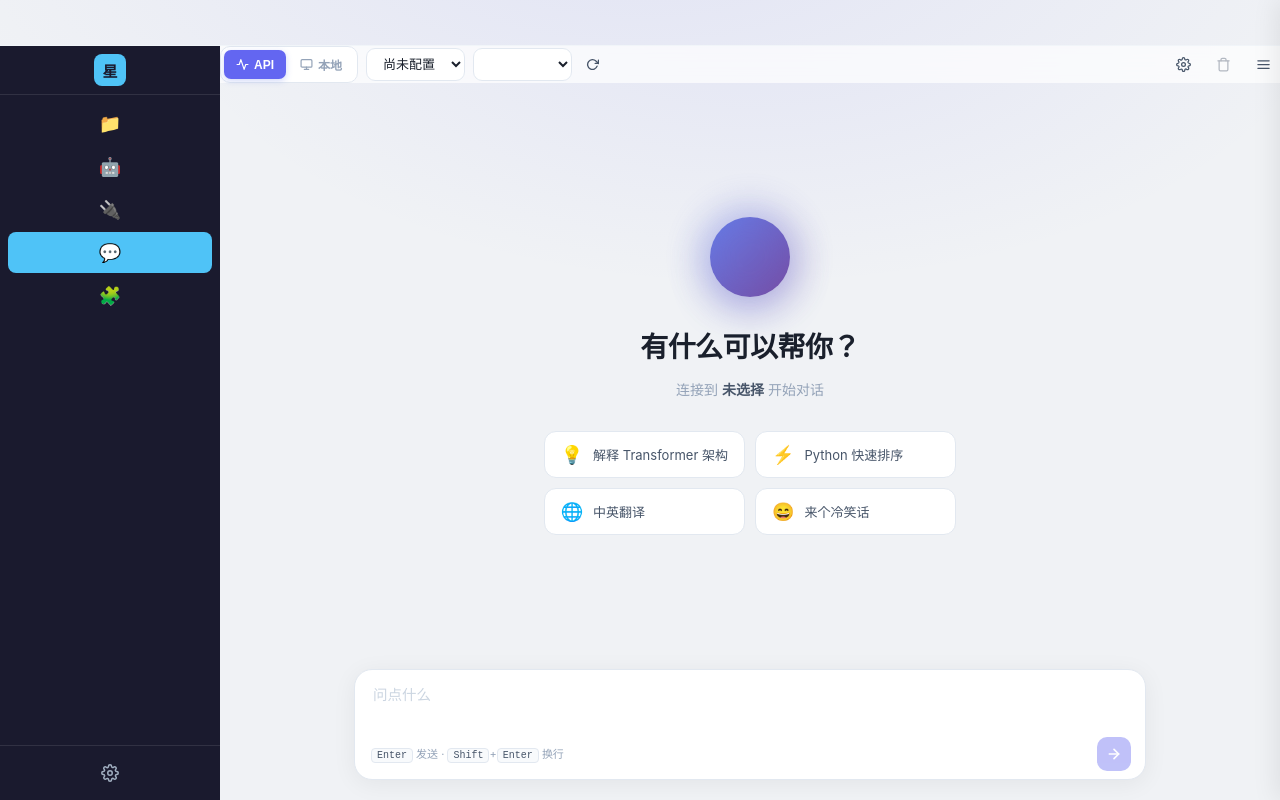
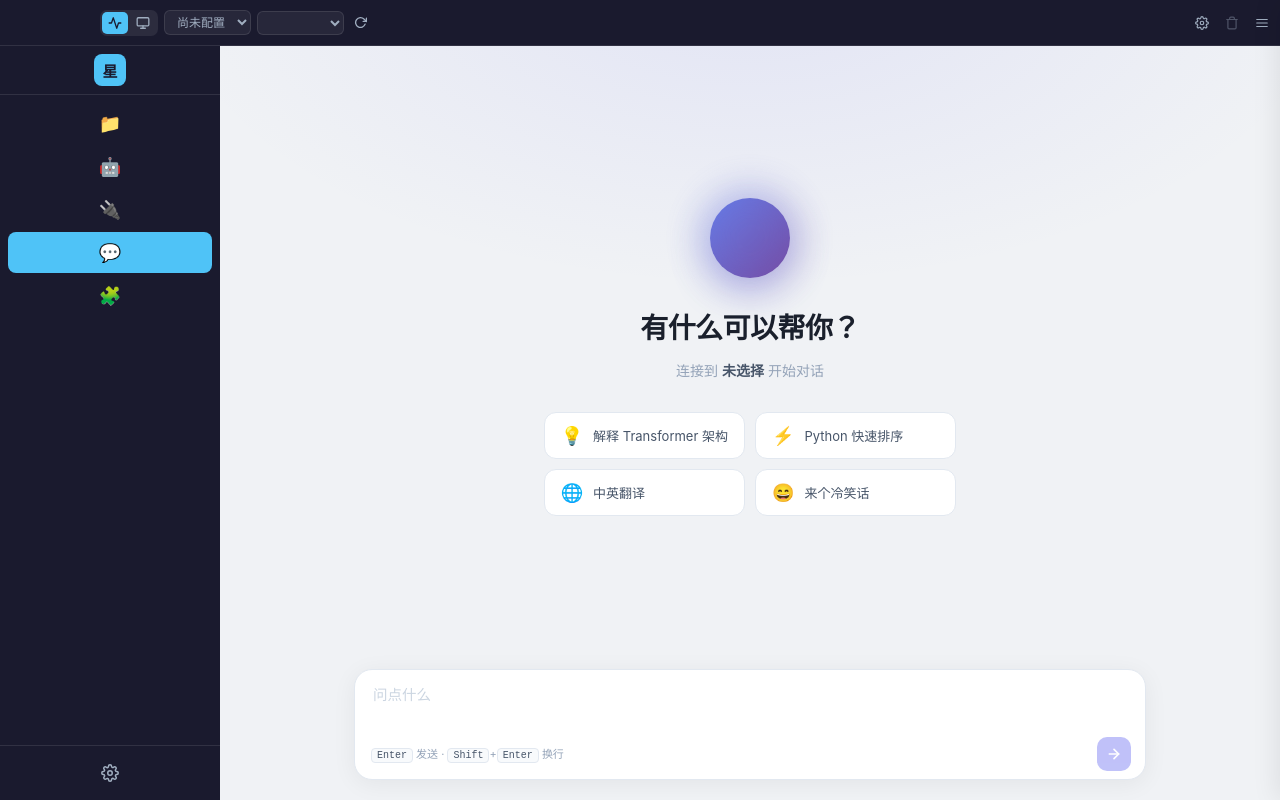
Before and after one commit to alanpaper/astra, a SvelteKit app: page /chat in a window 1280 px wide. Built offline with nearby package versions, Linux system fonts and the light colour scheme.

Commit message:
修改样式

```diff
--- a/src/routes/+layout.svelte
+++ b/src/routes/+layout.svelte
@@ -2,20 +2,13 @@
   import { page } from '$app/stores';
   import '../styles/global.css';
   import { initTheme } from '$lib/theme.svelte';
-  import { onMount, setContext } from 'svelte';
+  import { onMount } from 'svelte';
   import { goto } from '$app/navigation';
   import { invoke } from '@tauri-apps/api/core';
   let { children } = $props();
 
-  // 供子页面（如 chat）把工具栏挂载进顶部标题栏
-  const titlebar = $state<{ slotEl: HTMLElement | null; active: boolean }>({
-    slotEl: null,
-    active: false,
-  });
-  setContext('titlebar', titlebar);
-
-  let toolbarSlotEl: HTMLElement | null = null;
-  $effect(() => { titlebar.slotEl = toolbarSlotEl; });
+  // 标题栏插槽 id，暴露给 chat 页面 portal 使用
+  const titlebarSlotId = 'titlebar-slot';
 
   initTheme();
 
@@ -88,13 +81,10 @@
 </script>
 
 <div class="app-layout" class:collapsed={sidebarCollapsed}>
-  <!-- 顶部标题栏（可拖拽）；chat 页面会把工具栏挂载进来 -->
-  <header use:windowDrag class="title-bar" class:tall={titlebar.active}>
-    {#if titlebar.active}
-      <div class="title-bar-slot" bind:this={toolbarSlotEl}></div>
-    {:else}
-      <span class="title-bar-title">星野</span>
-    {/if}
+  <!-- 顶部标题栏（可拖拽） -->
+  <header use:windowDrag class="title-bar">
+    <span class="title-bar-title">星野</span>
+    <div id="titlebar-slot" class="title-bar-slot"></div>
   </header>
 
   <div class="app-body">
@@ -220,7 +210,7 @@
 
   /* ===== 顶部标题栏（可拖拽） ===== */
   .title-bar {
-    height: 38px;
+    height: 46px;
     background: var(--sidebar-bg);
     display: flex;
     align-items: center;
@@ -238,23 +228,31 @@
     letter-spacing: 0.5px;
     user-select: none;
     -webkit-user-select: none;
-  }
-
-  /* chat 页面：标题栏作为工具栏容器 */
-  .title-bar.tall {
-    height: 46px;
-    padding: 0 24px;
-    justify-content: stretch;
-    background: transparent;
-    border-bottom: 1px solid var(--border-light);
+    flex-shrink: 0;
   }
 
   .title-bar-slot {
+    display: none;
     flex: 1;
-    width: 100%;
     height: 100%;
+    align-items: center;
+    min-width: 0;
+  }
+
+  /* 有工具栏时隐藏标题，slot 占满整个 title bar */
+  .title-bar:has(.title-bar-slot:not(:empty)) {
+    justify-content: flex-start;
+    padding-left: 80px;
+    padding-right: 24px;
+  }
+
+  .title-bar:has(.title-bar-slot:not(:empty)) .title-bar-title {
+    display: none;
+  }
+
+  .title-bar:has(.title-bar-slot:not(:empty)) .title-bar-slot {
     display: flex;
-    align-items: center;
+    justify-content: stretch;
   }
 
   .sidebar {
--- a/src/routes/chat/+page.svelte
+++ b/src/routes/chat/+page.svelte
@@ -1,11 +1,11 @@
 <script lang="ts">
   import { invoke } from '@tauri-apps/api/core';
   import { listen } from '@tauri-apps/api/event';
-  import { onMount, onDestroy, tick, getContext } from 'svelte';
+  import { onMount, onDestroy, tick } from 'svelte';
   import MarkdownMessage from './MarkdownMessage.svelte';
 
-  // 把工具栏挂载到全局顶部标题栏
-  const titlebar = getContext<{ slotEl: HTMLElement | null; active: boolean }>('titlebar');
+  // 标题栏 slot id（layout 里定义）
+  const TITLEBAR_SLOT_ID = 'titlebar-slot';
 
   // ===== 类型 =====
   interface RunningModelInfo {
@@ -99,8 +99,6 @@
 
   // ===== 生命周期 =====
   onMount(async () => {
-    document.body.classList.add('chat-active');
-    if (titlebar) titlebar.active = true;
     await Promise.all([loadSessions(), loadRunningModels(), loadProviders()]);
 
     if (providers.length > 0) {
@@ -152,8 +150,6 @@
   });
 
   onDestroy(() => {
-    document.body.classList.remove('chat-active');
-    if (titlebar) titlebar.active = false;
     unlisteners.forEach((fn) => fn());
   });
 
@@ -491,11 +487,11 @@
     saveCurrentSession();
   }
 
-  // 把工具栏 DOM 移动到全局顶部标题栏插槽
+  // 工具栏 DOM 传送到全局标题栏
   $effect(() => {
-    const target = titlebar?.slotEl ?? null;
-    if (!toolbarEl || !target) return;
-    if (toolbarEl.parentElement !== target) {
+    if (!toolbarEl) return;
+    const target = document.getElementById(TITLEBAR_SLOT_ID);
+    if (target && toolbarEl.parentElement !== target) {
       target.appendChild(toolbarEl);
     }
   });
@@ -570,12 +566,10 @@
       <div class="tb-left">
         <div class="seg-control">
           <button class:active={sourceType === 'provider'} onclick={() => onSwitchType('provider')} title="API 提供者">
-            <svg width="13" height="13" viewBox="0 0 24 24" fill="none" stroke="currentColor" stroke-width="2.2" stroke-linecap="round" stroke-linejoin="round"><path d="M22 12h-4l-3 9L9 3l-3 9H2"/></svg>
-            API
+            <svg width="14" height="14" viewBox="0 0 24 24" fill="none" stroke="currentColor" stroke-width="2.2" stroke-linecap="round" stroke-linejoin="round"><path d="M22 12h-4l-3 9L9 3l-3 9H2"/></svg>
           </button>
           <button class:active={sourceType === 'model'} onclick={() => onSwitchType('model')} title="本地模型">
-            <svg width="13" height="13" viewBox="0 0 24 24" fill="none" stroke="currentColor" stroke-width="2.2" stroke-linecap="round" stroke-linejoin="round"><rect x="2" y="3" width="20" height="14" rx="2" ry="2"/><line x1="8" y1="21" x2="16" y2="21"/><line x1="12" y1="17" x2="12" y2="21"/></svg>
-            本地
+            <svg width="14" height="14" viewBox="0 0 24 24" fill="none" stroke="currentColor" stroke-width="2.2" stroke-linecap="round" stroke-linejoin="round"><rect x="2" y="3" width="20" height="14" rx="2" ry="2"/><line x1="8" y1="21" x2="16" y2="21"/><line x1="12" y1="17" x2="12" y2="21"/></svg>
           </button>
         </div>
 
@@ -589,7 +583,7 @@
             {/each}
           </select>
 
-          <div class="model-picker-group">
+          <div class="picker-group">
             <select
               class="picker mono"
               value={currentModelName}
@@ -632,13 +626,13 @@
       <!-- 右侧：功能按钮 -->
       <div class="tb-right">
         <button class="icon-btn" class:active={showSettings} onclick={() => (showSettings = !showSettings)} title="参数设置" aria-label="参数设置">
-          <svg width="15" height="15" viewBox="0 0 24 24" fill="none" stroke="currentColor" stroke-width="2" stroke-linecap="round" stroke-linejoin="round"><circle cx="12" cy="12" r="3"/><path d="M19.4 15a1.65 1.65 0 0 0 .33 1.82l.06.06a2 2 0 0 1 0 2.83 2 2 0 0 1-2.83 0l-.06-.06a1.65 1.65 0 0 0-1.82-.33 1.65 1.65 0 0 0-1 1.51V21a2 2 0 0 1-2 2 2 2 0 0 1-2-2v-.09A1.65 1.65 0 0 0 9 19.4a1.65 1.65 0 0 0-1.82.33l-.06.06a2 2 0 0 1-2.83 0 2 2 0 0 1 0-2.83l.06-.06A1.65 1.65 0 0 0 4.68 15a1.65 1.65 0 0 0-1.51-1H3a2 2 0 0 1-2-2 2 2 0 0 1 2-2h.09A1.65 1.65 0 0 0 4.6 9a1.65 1.65 0 0 0-.33-1.82l-.06-.06a2 2 0 0 1 0-2.83 2 2 0 0 1 2.83 0l.06.06A1.65 1.65 0 0 0 9 4.68a1.65 1.65 0 0 0 1-1.51V3a2 2 0 0 1 2-2 2 2 0 0 1 2 2v.09a1.65 1.65 0 0 0 1 1.51 1.65 1.65 0 0 0 1.82-.33l.06-.06a2 2 0 0 1 2.83 0 2 2 0 0 1 0 2.83l-.06.06a1.65 1.65 0 0 0-.33 1.82V9a1.65 1.65 0 0 0 1.51 1H21a2 2 0 0 1 2 2 2 2 0 0 1-2 2h-.09a1.65 1.65 0 0 0-1.51 1z"/></svg>
+          <svg width="14" height="14" viewBox="0 0 24 24" fill="none" stroke="currentColor" stroke-width="2" stroke-linecap="round" stroke-linejoin="round"><circle cx="12" cy="12" r="3"/><path d="M19.4 15a1.65 1.65 0 0 0 .33 1.82l.06.06a2 2 0 0 1 0 2.83 2 2 0 0 1-2.83 0l-.06-.06a1.65 1.65 0 0 0-1.82-.33 1.65 1.65 0 0 0-1 1.51V21a2 2 0 0 1-2 2 2 2 0 0 1-2-2v-.09A1.65 1.65 0 0 0 9 19.4a1.65 1.65 0 0 0-1.82.33l-.06.06a2 2 0 0 1-2.83 0 2 2 0 0 1 0-2.83l.06-.06A1.65 1.65 0 0 0 4.68 15a1.65 1.65 0 0 0-1.51-1H3a2 2 0 0 1-2-2 2 2 0 0 1 2-2h.09A1.65 1.65 0 0 0 4.6 9a1.65 1.65 0 0 0-.33-1.82l-.06-.06a2 2 0 0 1 0-2.83 2 2 0 0 1 2.83 0l.06.06A1.65 1.65 0 0 0 9 4.68a1.65 1.65 0 0 0 1-1.51V3a2 2 0 0 1 2-2 2 2 0 0 1 2 2v.09a1.65 1.65 0 0 0 1 1.51 1.65 1.65 0 0 0 1.82-.33l.06-.06a2 2 0 0 1 2.83 0 2 2 0 0 1 0 2.83l-.06.06a1.65 1.65 0 0 0-.33 1.82V9a1.65 1.65 0 0 0 1.51 1H21a2 2 0 0 1 2 2 2 2 0 0 1-2 2h-.09a1.65 1.65 0 0 0-1.51 1z"/></svg>
         </button>
         <button class="icon-btn" onclick={handleClear} disabled={isSending || messages.length === 0} title="清空对话" aria-label="清空对话">
-          <svg width="15" height="15" viewBox="0 0 24 24" fill="none" stroke="currentColor" stroke-width="2" stroke-linecap="round" stroke-linejoin="round"><polyline points="3 6 5 6 21 6"/><path d="M19 6v14a2 2 0 0 1-2 2H7a2 2 0 0 1-2-2V6m3 0V4a2 2 0 0 1 2-2h4a2 2 0 0 1 2 2v2"/></svg>
+          <svg width="14" height="14" viewBox="0 0 24 24" fill="none" stroke="currentColor" stroke-width="2" stroke-linecap="round" stroke-linejoin="round"><polyline points="3 6 5 6 21 6"/><path d="M19 6v14a2 2 0 0 1-2 2H7a2 2 0 0 1-2-2V6m3 0V4a2 2 0 0 1 2-2h4a2 2 0 0 1 2 2v2"/></svg>
         </button>
         <button class="icon-btn" onclick={() => (sidebarOpen = !sidebarOpen)} title="历史记录" aria-label="历史记录">
-          <svg width="15" height="15" viewBox="0 0 24 24" fill="none" stroke="currentColor" stroke-width="2" stroke-linecap="round" stroke-linejoin="round"><line x1="3" y1="6" x2="21" y2="6"/><line x1="3" y1="12" x2="21" y2="12"/><line x1="3" y1="18" x2="21" y2="18"/></svg>
+          <svg width="14" height="14" viewBox="0 0 24 24" fill="none" stroke="currentColor" stroke-width="2" stroke-linecap="round" stroke-linejoin="round"><line x1="3" y1="6" x2="21" y2="6"/><line x1="3" y1="12" x2="21" y2="12"/><line x1="3" y1="18" x2="21" y2="18"/></svg>
           {#if sessions.length > 0}
             <span class="tb-badge">{sessions.length}</span>
           {/if}
@@ -1080,48 +1074,46 @@
     align-items: center;
     justify-content: space-between;
     gap: 8px;
-    padding: 0;
-    background: color-mix(in srgb, var(--bg-card) 70%, transparent);
-    backdrop-filter: blur(12px);
-    -webkit-backdrop-filter: blur(12px);
+    padding: 0 20px;
     position: relative;
-    z-index: 5;
     flex-shrink: 0;
+    white-space: nowrap;
   }
 
   .tb-left {
-    display: flex;
-    align-items: center;
-    gap: 8px;
-    flex-shrink: 0;
-  }
-
-  .tb-right {
     display: flex;
     align-items: center;
     gap: 6px;
     flex-shrink: 0;
+    min-width: 0;
+  }
+
+  .tb-right {
+    display: flex;
+    align-items: center;
+    gap: 2px;
+    flex-shrink: 0;
   }
 
   .icon-btn {
     position: relative;
-    width: 34px;
-    height: 34px;
+    width: 28px;
+    height: 28px;
     display: flex;
     align-items: center;
     justify-content: center;
     background: transparent;
     border: none;
-    border-radius: 9px;
-    color: var(--text-secondary);
+    border-radius: 6px;
+    color: var(--sidebar-text);
     cursor: pointer;
-    transition: all 0.18s;
+    transition: all 0.15s;
     flex-shrink: 0;
   }
 
   .icon-btn:hover:not(:disabled) {
-    background: var(--bg-subtle);
-    color: var(--text-primary);
+    background: var(--sidebar-hover-bg);
+    color: var(--sidebar-text-hover);
   }
 
   .icon-btn.active {
@@ -1135,8 +1127,8 @@
   }
 
   .icon-btn.sm {
-    width: 32px;
-    height: 32px;
+    width: 26px;
+    height: 26px;
   }
 
   .tb-badge {
@@ -1159,49 +1151,52 @@
 
   .seg-control {
     display: inline-flex;
-    background: var(--bg-card);
-    border: 1px solid var(--border);
-    border-radius: 10px;
-    padding: 3px;
+    background: rgba(255,255,255,0.08);
+    border-radius: 7px;
+    padding: 2px;
     gap: 2px;
   }
 
   .seg-control button {
     display: inline-flex;
     align-items: center;
-    gap: 5px;
-    padding: 6px 12px;
+    justify-content: center;
+    width: 26px;
+    height: 22px;
     background: transparent;
     border: none;
-    border-radius: 7px;
+    border-radius: 5px;
+    color: var(--sidebar-text);
+    cursor: pointer;
+    transition: all 0.12s;
+  }
+
+  .seg-control button:hover {
+    color: var(--sidebar-text-hover);
+  }
+
+  .seg-control button.active {
+    background: var(--sidebar-active-bg);
+    color: var(--sidebar-active-text);
+  }
+
+  .picker {
+    padding: 3px 8px;
+    background: rgba(255,255,255,0.06);
+    border: 1px solid rgba(255,255,255,0.1);
+    border-radius: 6px;
     font-size: 12px;
-    font-weight: 600;
-    color: var(--text-muted);
-    cursor: pointer;
-    transition: all 0.2s;
-  }
-
-  .seg-control button:hover {
-    color: var(--text-primary);
-  }
-
-  .seg-control button.active {
-    background: var(--accent);
-    color: white;
-    box-shadow: 0 2px 6px var(--accent-shadow);
-  }
-
-  .picker {
-    padding: 7px 12px;
-    background: var(--bg-input);
-    border: 1px solid var(--border);
-    border-radius: 9px;
-    font-size: 13px;
-    color: var(--text-primary);
+    color: var(--sidebar-text);
     cursor: pointer;
     outline: none;
-    transition: all 0.15s;
-    max-width: 200px;
+    transition: all 0.12s;
+    max-width: 160px;
+    font-family: inherit;
+  }
+
+  .picker:hover {
+    color: var(--sidebar-text-hover);
+    border-color: rgba(255,255,255,0.2);
   }
 
   .picker.mono {
@@ -1209,19 +1204,20 @@
   }
 
   .picker:focus {
-    border-color: var(--accent);
-    box-shadow: 0 0 0 3px var(--accent-ring);
+    color: var(--sidebar-accent);
+    border-color: var(--sidebar-accent);
   }
 
   .picker:disabled {
-    opacity: 0.6;
+    opacity: 0.5;
     cursor: not-allowed;
   }
 
-  .model-picker-group {
+  .picker-group {
     display: inline-flex;
     align-items: center;
-    gap: 4px;
+    gap: 3px;
+    min-width: 0;
   }
 
   .spinning {
--- a/src/styles/global.css
+++ b/src/styles/global.css
@@ -160,10 +160,3 @@ body {
 ::-webkit-scrollbar-thumb:hover {
     background: var(--scrollbar-thumb-hover);
 }
-
-/* ===== chat 页面：顶部标题栏承载工具栏 ===== */
-body.chat-active .app-layout {
-    background:
-        radial-gradient(ellipse 80% 60% at 50% -10%, var(--accent-light), transparent 70%),
-        var(--bg-app);
-}
```
